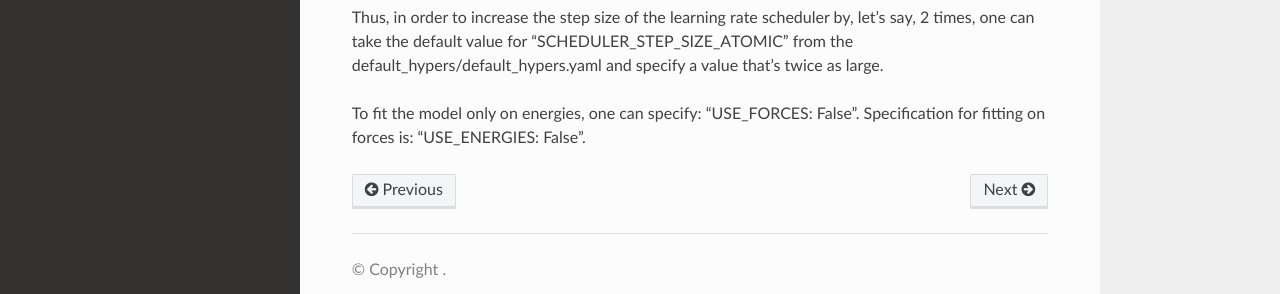
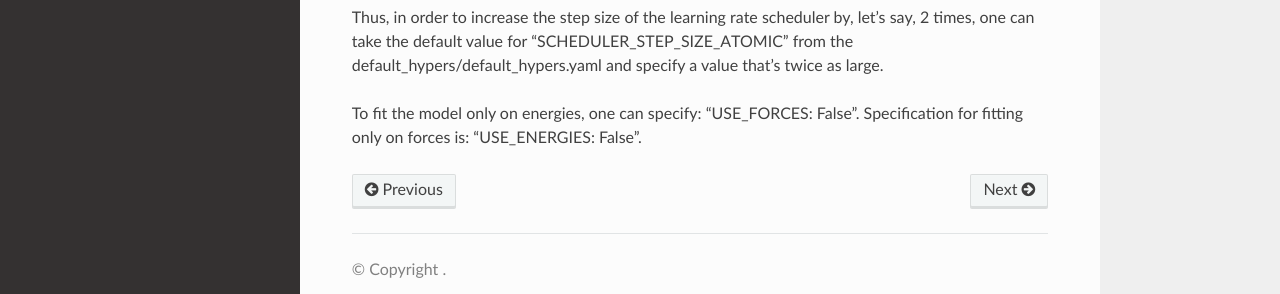
Before and after one commit to spozdn/pet, a Sphinx documentation site: the page built from docs/select_hyperparameters.rst, in a window 1280 px wide and 900 px high, scrolled down 529 px. Shown: the part 561-855 px from the top of the window. Built offline with Sphinx 7.4.7 and the Read the Docs theme 2.0.0, drawn with Linux system fonts in a browser that asks for light colours.

Commit message:
typos & clarification

```diff
--- a/docs/run_model.rst
+++ b/docs/run_model.rst
@@ -7,4 +7,4 @@ The script src/estimate_error.py can be used to run fitted PET models on the new
 
     $ python3 estimate_error.py <structures_path> <path_to_calc_folder> <checkpoint> <n_aug> <default_hypers_path> <batch_size> --path_save_predictions=<your_path>
 
-Structures should be formatted in the same way as training and validation ones, as discussed in the "train model" section. The Calc folder is a path to a folder with checkpoints which is created by the "train_model.py" script. <checkpoint> refers to a specific checkpoint to be used. PET saves several checkpoints, such as the one with the best MAE in energies on validation or the best RMSE in forces on validation, which can happen on distinct epochs. Run :code:python3 estimate_error.py --help to see the full list. <n_aug> is a number of rotational augmentations during inference. Finally, one can optionally specify the path where predicted energies and forces are to be saved as numpy (.npy) arrays.
+Structures should be formatted in the same way as training and validation ones, as discussed in the "train model" section. The Calc folder is a path to a folder with checkpoints which is created by the "train_model.py" script. <checkpoint> refers to a specific checkpoint to be used. PET saves several checkpoints, such as the one with the best MAE in energies on validation or the best RMSE in forces on validation, which can happen on distinct epochs. Run :code:python3`estimate_error.py --help` to see the full list. <n_aug> is a number of rotational augmentations during inference. Finally, one can optionally specify the path where predicted energies and forces are to be saved as numpy (.npy) arrays.
--- a/docs/select_hyperparameters.rst
+++ b/docs/select_hyperparameters.rst
@@ -16,4 +16,4 @@ For such hyperparameters as "SCHEDULER_STEP_SIZE", "EPOCH_NUM", "BATCH_SIZE", an
 
 Thus, in order to increase the step size of the learning rate scheduler by, let's say, 2 times, one can take the default value for "SCHEDULER_STEP_SIZE_ATOMIC" from the default_hypers/default_hypers.yaml and specify a value that's twice as large.
 
-To fit the model only on energies, one can specify: "USE_FORCES: False". Specification for fitting on forces is: "USE_ENERGIES: False".
+To fit the model only on energies, one can specify: "USE_FORCES: False". Specification for fitting only on forces is: "USE_ENERGIES: False".
--- a/docs/train_model.rst
+++ b/docs/train_model.rst
@@ -23,6 +23,8 @@ Please ensure that the units of energies, forces, and atomic positions are in li
 
 It is possible to use only energies or only forces for fitting. In this case, one should specify the desired behavior setting corresponding hyperparameters, as will be discussed later.
 
+PET supports both crystalline and finite configurations.
+
 There is a lot of flexibility in constructing a Point Edge Transformer neural network. In addition, one should specify how the fitting process is performed. This results in a relatively large set of hyperparameters controlling every aspect of architecture and a fitting procedure. The complete list of hypers can be accessed at default/default_hypers.yaml.
 
 The good news is that to get good results, one should change only a few hypers from the default values. A user can create a YAML file with only a very few hyperparameters. Next, the training script should be supplied with a user YAML file and a YAML file with default hypers at default_hypers/default_hypers.yaml. It will result in that only hypers specified by a user being changed from the default values. For instance, to launch a calculation where only the cutoff radius differs from the default value, one should create a YAML file with one line "R_CUT: <your_value>" and launch the training script providing it with both this file and default_hypers/default_hypers.yaml.
```
